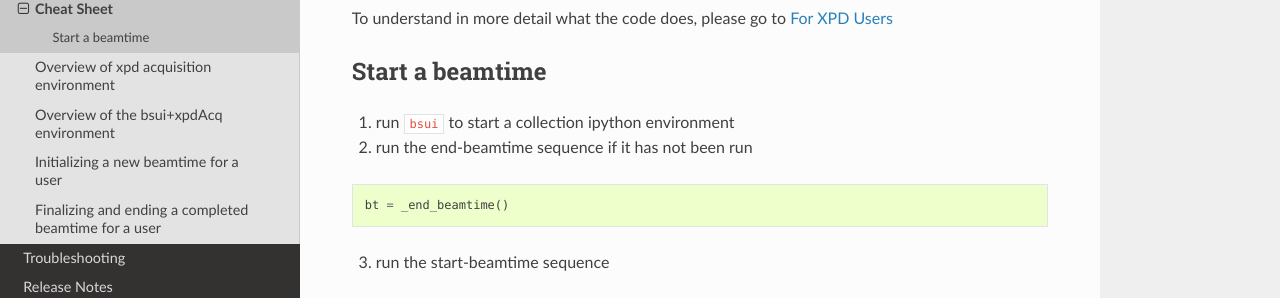
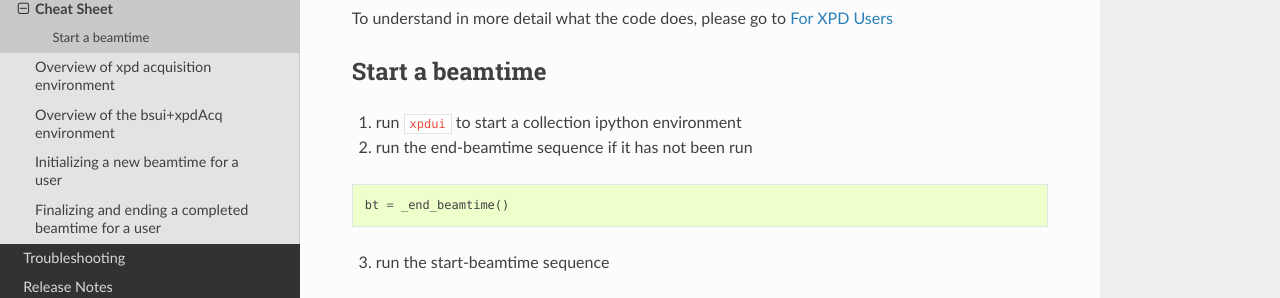
Before and after one commit to xpdAcq/xpdAcq, a Sphinx documentation site: the page built from docs/sb_cheat_sheet.rst, in a window 1280 px wide and 900 px high. Shown: the part 227-525 px from the top of the window. Built offline with Sphinx 7.4.7 and the Read the Docs theme 2.0.0, drawn with Linux system fonts in a browser that asks for light colours.

Commit message:
DOC: replace bsui with xpdui

```diff
--- a/docs/quickstart.rst
+++ b/docs/quickstart.rst
@@ -97,7 +97,7 @@ work-station 2 (the central computer, look for ``ws2`` in the title at the top o
 
 If you can't find the right terminal, please ask the instrument scientist.  This is important to make sure
 that there is a clean start for your experiment.  However, if later in your experiment you ever have to restart
-your terminals, then you type at the command line ``bsui`` for both the collection and analysis terminals.
+your terminals, then you type at the command line ``xpdui`` for both the collection and analysis terminals.
 
 
 2. Make sure that the software has been properly configured for your beamtime. In
--- a/docs/sb_cheat_sheet.rst
+++ b/docs/sb_cheat_sheet.rst
@@ -11,7 +11,7 @@ To understand in more detail what the code does, please go to :ref:`xpdu`
 Start a beamtime
 ----------------
 
-1. run ``bsui`` to start a collection ipython environment
+1. run ``xpdui`` to start a collection ipython environment
 2. run the end-beamtime sequence if it has not been run
 
 .. code-block:: python
--- a/docs/sb_icollection.rst
+++ b/docs/sb_icollection.rst
@@ -6,7 +6,7 @@ Overview of the bsui+xpdAcq environment
 
 All data collection at NSLS-II is carried out through a powerful
 Python-software-language based interface which runs in an ipython interactive
-session. By typing ``bsui`` at the unix prompt (command line) in a terminal
+session. By typing ``xpdui`` at the unix prompt (command line) in a terminal
 window at the XPD computer you begin an ipython session and preload an ipython
 profile (called ``collection``) that contains all the software to run the NSLS-II
 data collection software.
--- a/docs/sb_overview.rst
+++ b/docs/sb_overview.rst
@@ -15,7 +15,7 @@ file will be generated by running a simulated experiment using xpdAcq.
 If these files do not exist, that is not a problem. But, there will be much more
 typing when setting up the metadata during beamtime.
 
-Once the directories are set-up, the experiment is run by typing ``bsui``
+Once the directories are set-up, the experiment is run by typing ``xpdui``
 which places you into an ``ipython`` session.  The available commands and workflow
 are described under :ref:`xpdu`.
 
--- a/docs/usb_Where.rst
+++ b/docs/usb_Where.rst
@@ -17,7 +17,7 @@ collection ``ipython`` environment is not so stable
 restarts of it.  How bad if we had to retype our metadata every
 time?  So every time you create an xpdAcq acquisition object,
 the details are saved to a file on the local hard-drive.  When
-``bsui`` is run, the main ``bt`` object (if it exists) is
+``xpdui`` is run, the main ``bt`` object (if it exists) is
 automatically reloaded, but not the other acquisition objects.
 But don't worry, they are all safe and sound.
 
```
